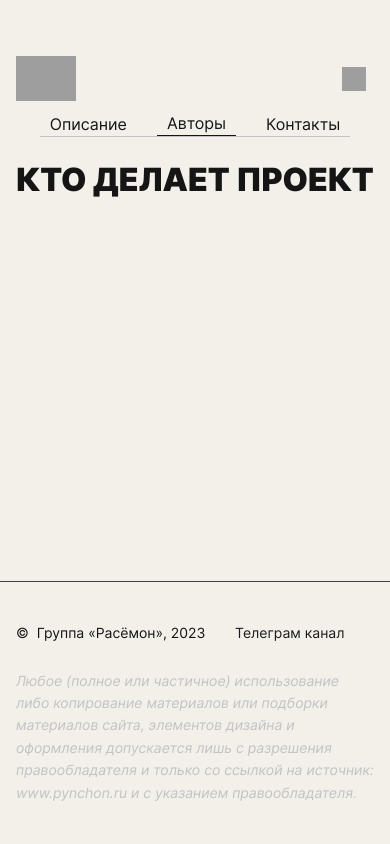
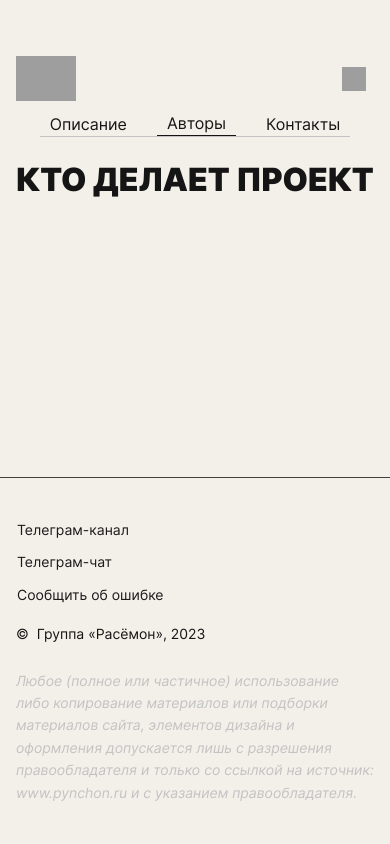
Before and after one commit to Kasaress/pynchon, a Django app: page /creators in a window 390 px wide. Run offline with Django 3.2, Linux system fonts and the light colour scheme; data that the repository does not hold is empty; some libraries are stand-ins or nearby versions; grey boxes are pictures that could not be loaded.

Commit message:
fix style creators/footer

```diff
--- a/pynchon_wiki/static/css/blocks/creators.css
+++ b/pynchon_wiki/static/css/blocks/creators.css
@@ -1,8 +1,9 @@
 .about-creators {
-  padding: 0 80px 100px;
+  width: 100%;
+  max-width: 1440px;
+  margin: 0 auto;
+  padding: 0 0 100px;
   box-sizing: border-box;
-  display: flex;
-  justify-content: center;
 }
 
 .about-creators__list {
@@ -11,62 +12,90 @@
   padding: 0;
   margin: 0;
   display: grid;
-  grid-template-columns: repeat(auto-fit, 308px);
-  grid-auto-rows: min-content;
-  gap: 64px 16px;
-  justify-content: center;
+  grid-template-columns: 100%;
+  grid-auto-rows: 1fr;
 }
 
 .about-creators__creator {
+  width: 100%;
   display: flex;
-  flex-direction: column;
   align-items: center;
-  /* padding: 0 54px;
-  box-sizing: border-box; */
-  gap: 8px;
+  justify-content: space-between;
+  padding: 24px 80px;
+  box-sizing: border-box;
+  position: relative;
+  transition: background-color 100ms ease, color 100ms ease;
 }
 
-.about-creators__photo {
-  max-width: 200px;
-  width: 100%;
-  aspect-ratio: 1 / 1;
-  object-fit: cover;
-  border-radius: 100%;
-  filter: grayscale(1);
-  margin-bottom: 8px;
+.about-creators__creator::after {
+  content: '';
+  width: calc(100% - 160px);
+  border-bottom: 1px solid #c3c3c3;
+  position: absolute;
+  bottom: 0;
+  left: 80px;
+}
+
+.about-creators__creator:last-of-type:after {
+  border-color: transparent;
+}
+
+.about-creators__creator:hover {
+  background-color: #151515;
+  color: #F3F0EA;
+}
+
+.about-creators__name {
+  max-width: 45%;
+  font-size: 2.25rem;
+}
+
+.about-creators__role {
+  width: 50%;
 }
 
 .about-creators__name, .about-creators__role {
-  width: 100%;
-  color: #000;
   margin: 0;
   padding: 0;
-  text-align: center;
-  padding: 0 24px;
-  box-sizing: border-box;
+}
+
+@media screen and (max-width: 1439px) {
+  .about-creators__name {
+    font-size: 2rem;
+  }
+}
+
+@media screen and (max-width: 1150px) {
+  .about-creators__name {
+    font-size: 1.5rem;
+  }
+}
+
+@media screen and (max-width: 910px) {
+  .about-creators__list {
+    grid-auto-rows: min-content;
+  }
+
+  .about-creators__creator {
+    flex-direction: column;
+    align-items: flex-start;
+    justify-content: flex-start;
+    gap: 8px;
+  }
+
+  .about-creators__name, .about-creators__role {
+    width: 100%;
+    max-width: none;
+  }
 }
 
 @media screen and (max-width: 768px) {
-  .about-creators {
-    padding: 0 16px 66px;
+  .about-creators__creator {
+    padding: 8px 16px;
   }
 
-  .about-creators__creator {
-    padding: 0 31px;
+  .about-creators__creator::after {
+    width: calc(100% - 32px);
+    left: 16px;
   }
 }
-
-@media screen and (max-width: 500px) {
-  .about-creators__list {
-    grid-template-columns: repeat(auto-fit, 308px);
-    gap: 24px 0;
-  }
-
-  .about-creators__name {
-    font-size: 0.875rem;
-  }
-
-  .about-creators__role {
-    font-size: 0.75rem;
-  }
-}
--- a/pynchon_wiki/static/css/blocks/footer.css
+++ b/pynchon_wiki/static/css/blocks/footer.css
@@ -16,11 +16,19 @@
   padding: 0;
 }
 
+.footer__links {
+  display: flex;
+  flex-direction: column;
+  align-items: center;
+  gap: 8px;
+}
+
 .footer__link {
   text-decoration: none;
   color: #1B1B1B;
   margin: 0 auto;
   padding: 0;
+  border: 1px solid transparent;
   transition: border 100ms ease;
 }
 
@@ -61,7 +69,23 @@
     border: none;
   }
 
+  .footer__links {
+    align-items: end;
+  }
+
   .footer__link {
     margin: 0;
   }
 }
+
+@media screen and (max-width: 420px) {
+  .footer__links {
+    align-items: start;
+  }
+
+  .footer__container {
+    flex-direction: column-reverse;
+    justify-content: flex-start;
+    gap: 16px;
+  }
+}
--- a/pynchon_wiki/templates/includes/footer.html
+++ b/pynchon_wiki/templates/includes/footer.html
@@ -3,14 +3,16 @@
 <footer class="footer">
   <div class="footer__container">
     <p class="footer__copyright">&copy;&nbsp; Группа «Расёмон», 2023</p>
-      <a class="footer__link" href="https://t.me/spell_pynchon" target="_blank">Телеграм канал</a><br>
-      {% comment %} <a class="footer__link br_link" href="https://t.me/infinite_edge/41600" target="_blank">Телеграм-чат</a><br> {% endcomment %}
+    <div class="footer__links">
+      <a class="footer__link" href="https://t.me/spell_pynchon" target="_blank">Телеграм-канал</a>
+      <a class="footer__link" href="https://t.me/infinite_edge/41600" target="_blank">Телеграм-чат</a>
+      <a class="footer__link" href="{% url 'wiki:contacts' %}" target="_blank">Сообщить об ошибке</a>
+    </div>
   </div>
   <p class="footer__text body-text">Любое (полное или частичное) использование либо копирование материалов или подборки материалов сайта, элементов дизайна и оформления допускается лишь с разрешения правообладателя и только со ссылкой на источник: www.pynchon.ru и с указанием правообладателя.</p>
 </footer>
 <!-- компонент прокрутки страницы вверх -->
 <div class="to-top">
-  <p class="to-top__text body-text">В начало</p>
   <button class="to-top__button" type="button" id="scrollToTopLink"></button>
 </div>
 <div class="menu">
--- a/pynchon_wiki/templates/wiki/creators.html
+++ b/pynchon_wiki/templates/wiki/creators.html
@@ -22,9 +22,8 @@
     <ul class="about-creators__list">
       {% for article in articles %}
         <li class="about-creators__creator">
-          {% comment %} <img class="about-creators__photo" src="{{article.image.alt}}" alt="команда"> {% endcomment %}
-          <h2 class="about-creators__name body-text-l">{{article.name}}</h2>
-          <p class="about-creators__role body-text-bold">{{article.text|safe}}</p>
+          <h2 class="about-creators__name title-bold">{{article.name}}</h2>
+          <p class="about-creators__role body-text">{{article.text|safe}}</p>
         </li>
       {% endfor %}
     </ul>
```
